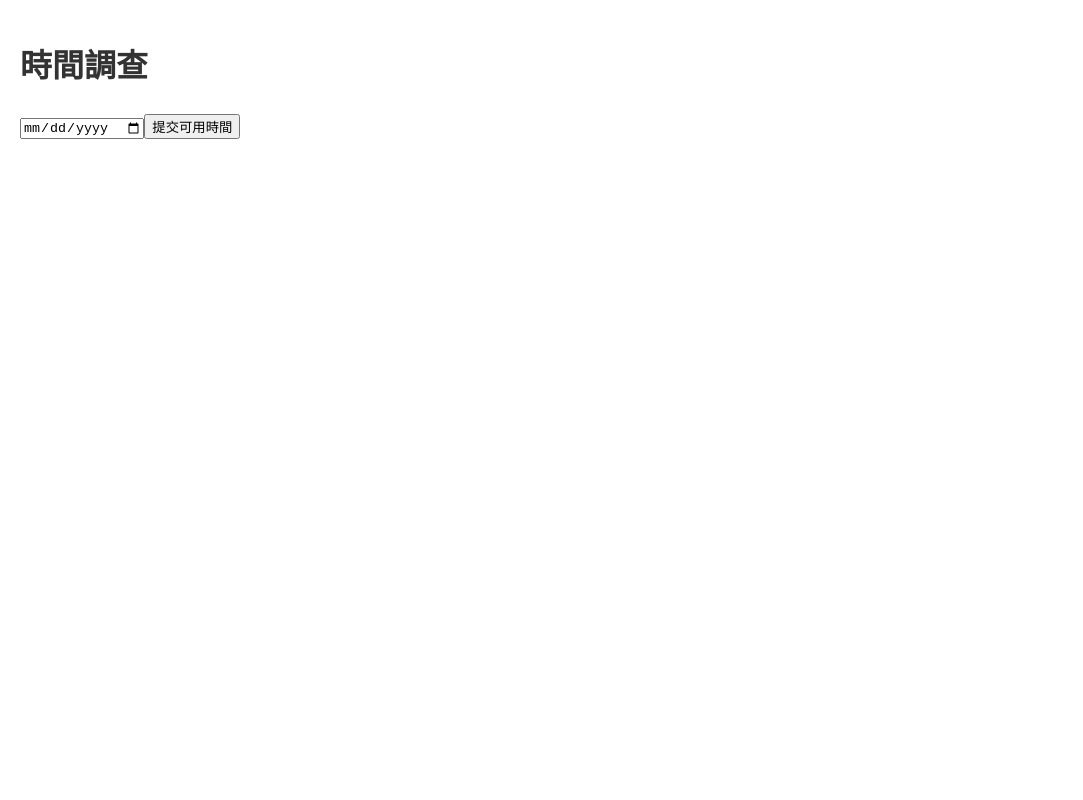
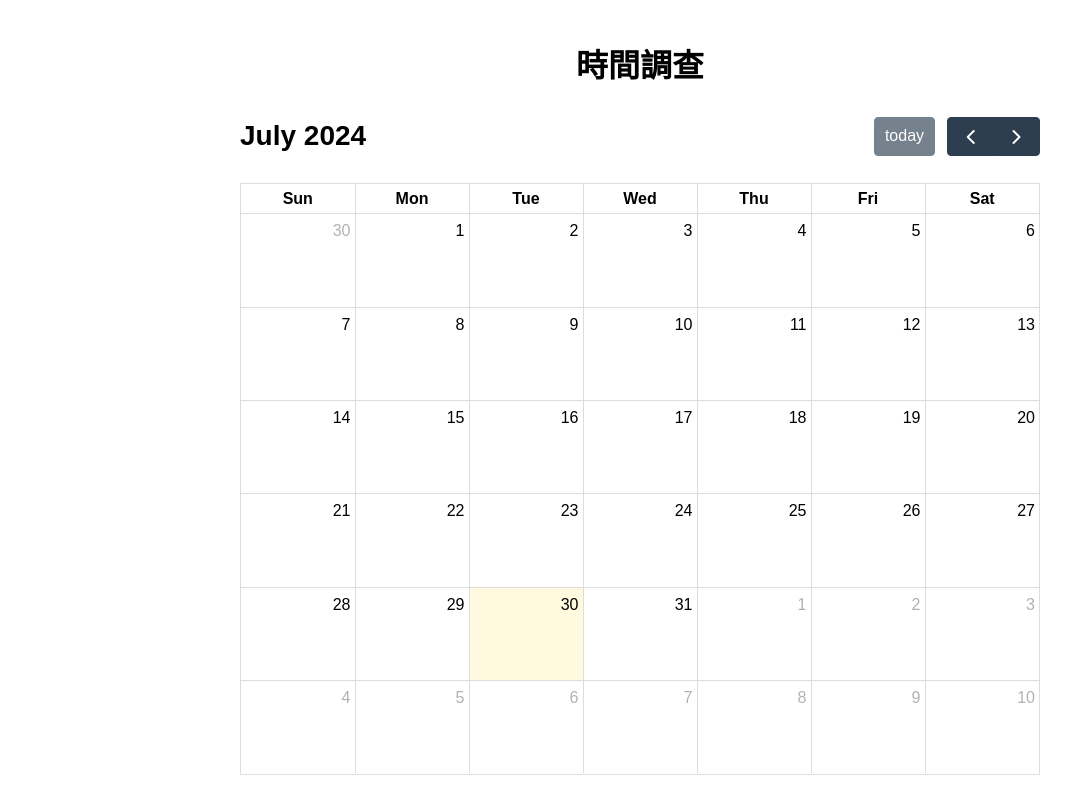
Before and after one commit to ouo314/choose-a-time, a plain HTML site: page index.html in a window 1280 px wide. Shown: the whole page, without its empty margins (0-1083 px from the left). Drawn offline with nearby package versions, Linux system fonts and the light colour scheme.

Commit message:
新增互動式日曆

```diff
--- a/index.html
+++ b/index.html
@@ -5,14 +5,16 @@
     <meta charset="UTF-8">
     <meta name="viewport" content="width=device-width, initial-scale=1.0">
     <title>時間調查</title>
+    <link rel="stylesheet" href="https://cdn.jsdelivr.net/npm/fullcalendar@5.10.2/main.min.css">
     <link rel="stylesheet" href="style.css">
 </head>
 
 <body>
-    <h1>時間調查</h1>
     <div id="app">
-
+        <h1>時間調查</h1>
+        <div id="calendar"></div>
     </div>
+    <script src="https://cdn.jsdelivr.net/npm/fullcalendar@5.10.2/main.min.js"></script>
     <script src="script.js"></script>
 </body>
 
--- a/script.js
+++ b/script.js
@@ -1,26 +1,25 @@
-document.addEventListener('DOMContentLoaded', () => {
-    const app = document.getElementById('app');
-
-    const dateInput = document.createElement('input');
-    dateInput.type = 'date';
-    app.appendChild(dateInput);
-
-    const submitButton = document.createElement('button');
-    submitButton.textContent = '提交可用時間';
-    app.appendChild(submitButton);
-
-    const resultsDiv = document.createElement('div');
-    resultsDiv.id = 'results';
-    app.appendChild(resultsDiv);
-
-    submitButton.addEventListener('click', () => {
-        const date = dateInput.value;
-        if (date) {
-            const result = document.createElement('p');
-            result.textContent = `已記錄：${date}`;
-            resultsDiv.appendChild(result);
-        } else {
-            alert('請選擇日期');
+document.addEventListener('DOMContentLoaded', function () {
+    const calendarEl = document.getElementById('calendar');
+    const calendar = new FullCalendar.Calendar(calendarEl, {
+        initialView: 'dayGridMonth',
+        selectable: true,
+        select: function (info) {
+            const isAvailable = confirm(`你在 ${info.startStr} 有空嗎？`);
+            if (isAvailable) {
+                calendar.addEvent({
+                    title: '有空',
+                    start: info.startStr,
+                    end: info.endStr,
+                    allDay: true,
+                    color: 'green'
+                });
+            }
+        },
+        eventClick: function (info) {
+            if (confirm('要刪除這個時間嗎？')) {
+                info.event.remove();
+            }
         }
     });
+    calendar.render();
 });
--- a/style.css
+++ b/style.css
@@ -3,8 +3,20 @@ body {
     line-height: 1.6;
     margin: 0;
     padding: 20px;
+    display: flex;
+    justify-content: center;
+}
+
+#app {
+    width: 80%;
+    max-width: 800px;
 }
 
 h1 {
-    color: #333;
+    color: rgb(0, 0, 0);
+    text-align: center;
 }
+
+#calendar {
+    margin-top: 20px;
+}
```
